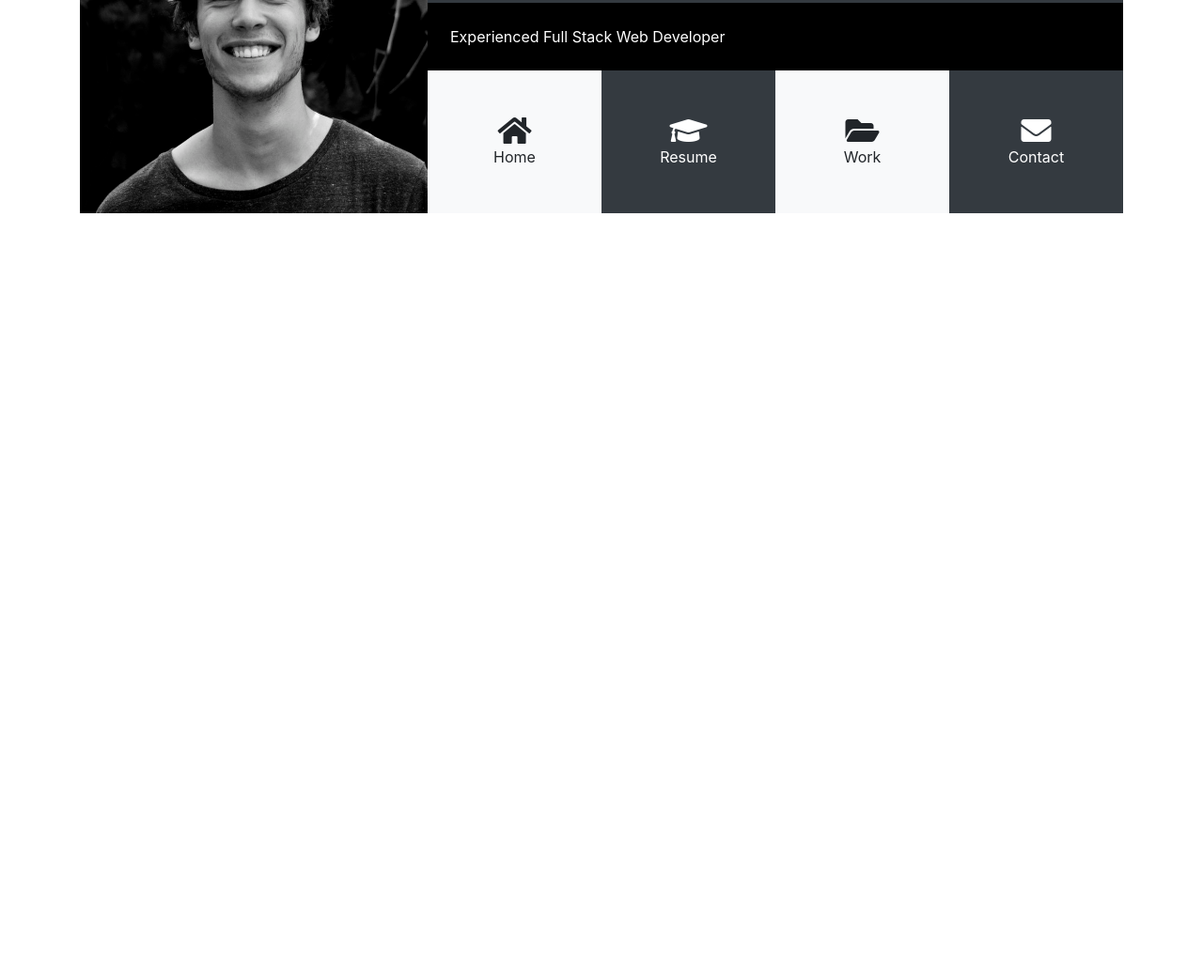
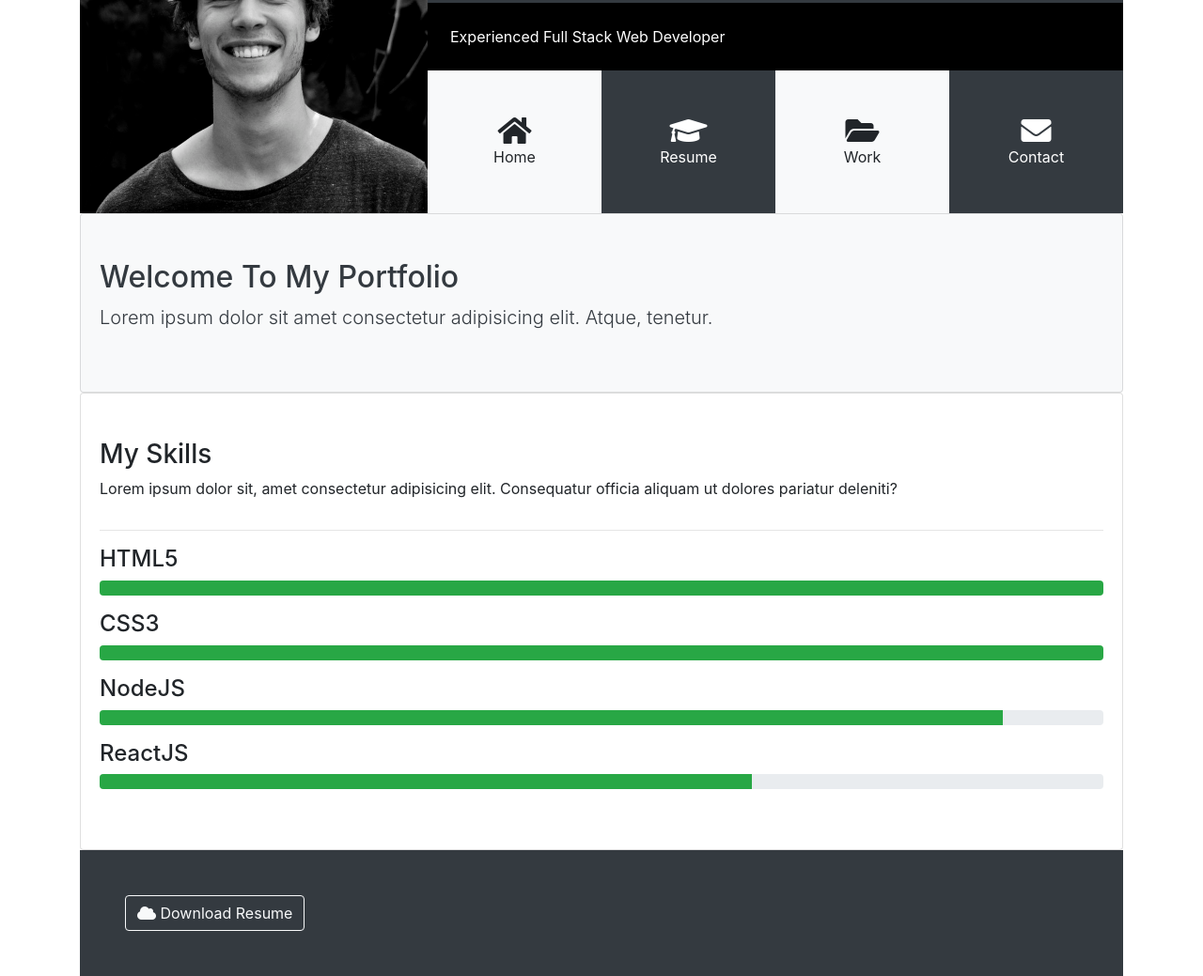
Before and after one commit to marciano/portfolio-grid, a plain HTML site: page index.html in a window 1280 px wide. Shown: the part 168-1207 px from the top of the page at 94% size. Before the commit the page ends 800 px from the top, so only its background shows below. Drawn offline with nearby package versions, Linux system fonts and the light colour scheme.

Commit message:
Setup home page

```diff
--- a/index.html
+++ b/index.html
@@ -12,6 +12,8 @@
 <body>
 
   <div class="container">
+
+    <!-- Header -->
     <header id="main-header">
       <div class="row no-gutters">
         <div class="col-lg-4 col-md-5">
@@ -71,6 +73,52 @@
         </div>
       </div>
     </header>
+
+    <!-- Home -->
+    <div id="home" class="collapse show">
+      <div class="card card-body bg-light text-dark text-white py-5">
+        <h2>Welcome To My Portfolio</h2>
+        <p class="lead">
+          Lorem ipsum dolor sit amet consectetur adipisicing elit.
+          Atque, tenetur.
+        </p>
+      </div>
+      <div class="card card-body py-5">
+        <h3>My Skills</h3>
+        <p>
+          Lorem ipsum dolor sit, amet consectetur adipisicing elit.
+          Consequatur officia aliquam ut dolores pariatur deleniti?
+        </p>
+        <hr>
+        <h4>HTML5</h4>
+        <div class="progress mb-3">
+          <div class="progress-bar bg-success" style="width: 100%"></div>
+        </div>
+        <h4>CSS3</h4>
+        <div class="progress mb-3">
+          <div class="progress-bar bg-success" style="width: 100%"></div>
+        </div>
+        <h4>NodeJS</h4>
+        <div class="progress mb-3">
+          <div class="progress-bar bg-success" style="width: 90%"></div>
+        </div>
+        <h4>ReactJS</h4>
+        <div class="progress mb-3">
+          <div class="progress-bar bg-success" style="width: 65%"></div>
+        </div>
+      </div>
+    </div>
+
+    <!-- Footer -->
+    <footer id="main-footer" class="p-5 bg-dark text-white">
+      <div class="row">
+        <div class="col-md-6">
+          <a href="#" class="btn btn-outline-light">
+            <i class="fas fa-cloud"></i> Download Resume
+          </a>
+        </div>
+      </div>
+    </footer>
   </div>
 
   <script
```
